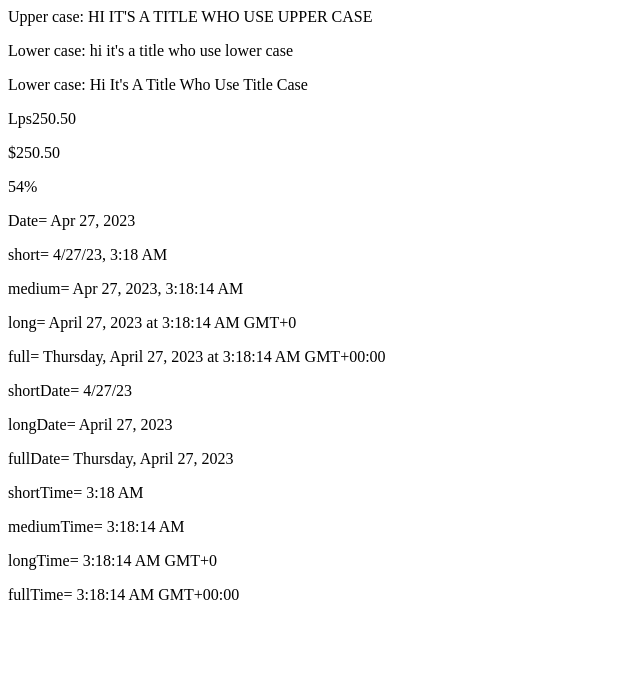
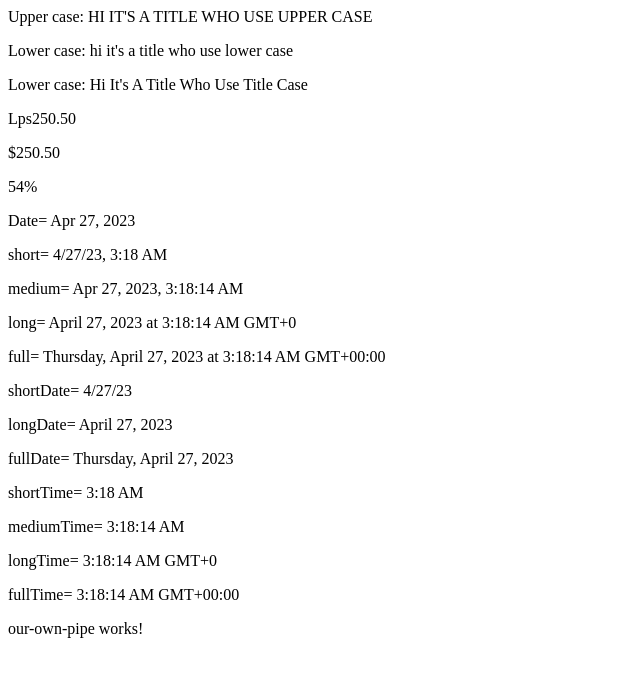
Before and after one commit to diego40g/first-Angular, an Angular app in the folder Curso_LaWebEmpiezaAqui/AngularConcepts/006_pipes/: page / in a window 1280 px wide. Shown: the top 676 px of the page, without its empty margins (0-640 px from the left). Built offline with nearby package versions, Linux system fonts and the light colour scheme.

Commit message:
calling our own pipe

```diff
--- a/Curso_LaWebEmpiezaAqui/AngularConcepts/006_pipes/src/app/app.component.html
+++ b/Curso_LaWebEmpiezaAqui/AngularConcepts/006_pipes/src/app/app.component.html
@@ -14,6 +14,7 @@
   <app-currency-money></app-currency-money>
   <app-percent-value></app-percent-value>
   <app-date-value></app-date-value>
+  <app-our-own-pipe></app-our-own-pipe>
 </div>
 
 <!-- * * * * * * * * * * * * * * * * * * * * * * * * * * * * * * * -->
```
